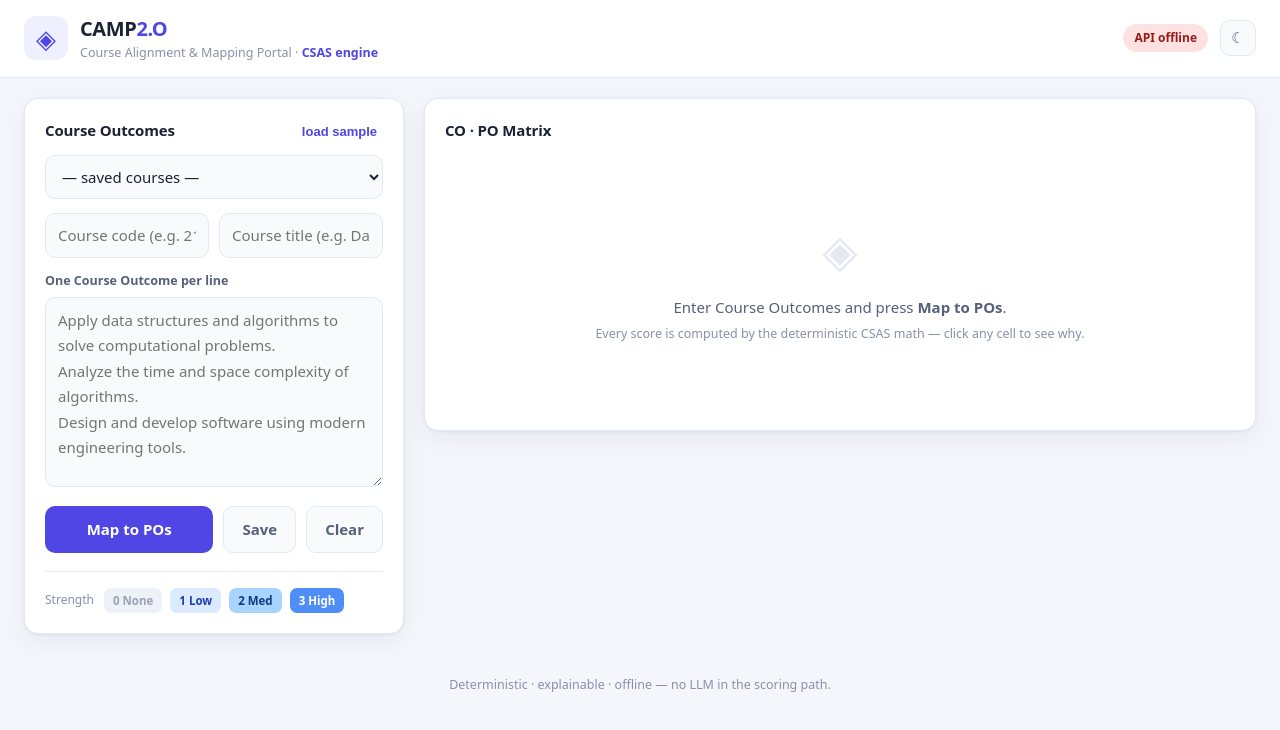
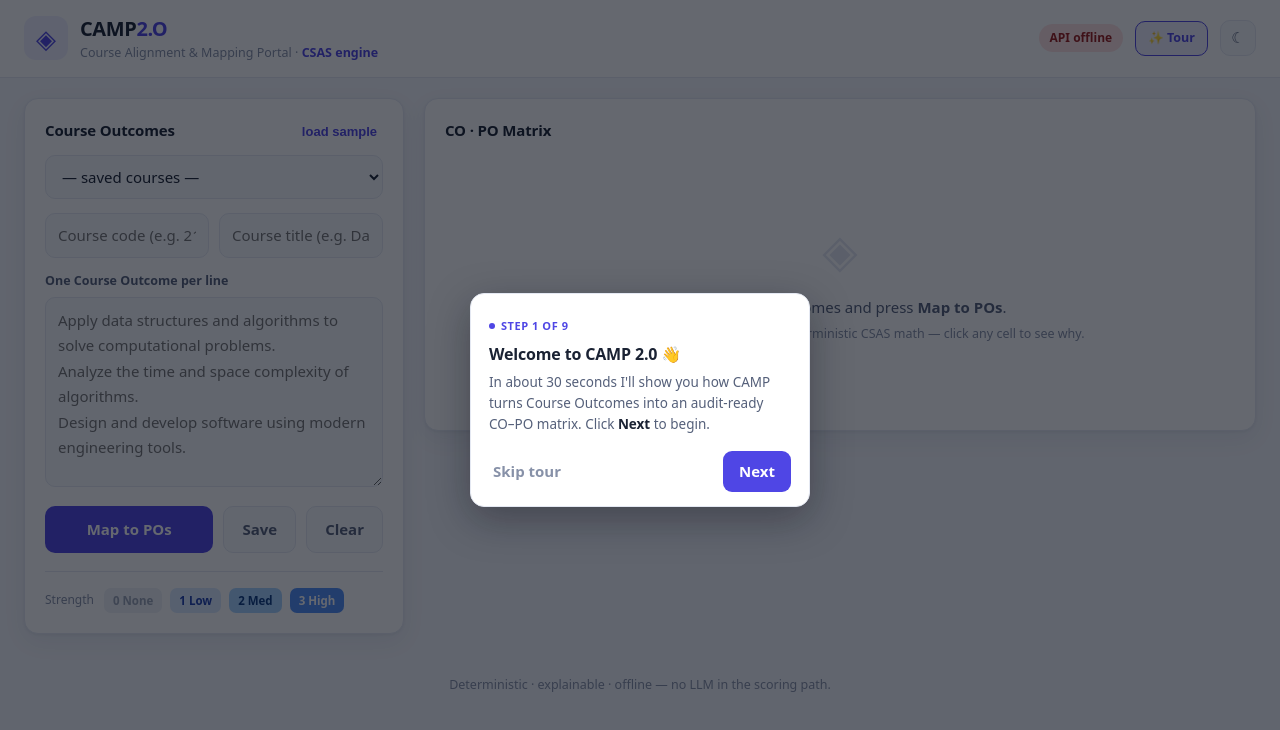
Before and after one commit to Rushit895/CAMP_2.0, a plain HTML site: page frontend/index.html in a window 1280 px wide. Drawn offline with Linux system fonts and the light colour scheme; no server answers.

Commit message:
Add guided in-app walkthrough (interactive product tour)
- tour.js/tour.css: a 9-step spotlight tour that drives the real app — loads
  sample COs, runs the CSAS mapping, opens a cell's explainability drawer, and
  highlights the Bloom badge, export, and save features. Back/Next/Skip, keyboard
  nav, progress counter, spotlight + popover with smart placement.
- Auto-starts on first visit or ?tour=1; replayable via a new header 'Tour' button;
  remembers completion in localStorage and cleans the URL param.
- Landing page primary CTAs now deep-link to /app/?tour=1 so portfolio visitors
  are walked through the project on arrival.

```diff
--- a/frontend/index.html
+++ b/frontend/index.html
@@ -5,6 +5,7 @@
   <meta name="viewport" content="width=device-width, initial-scale=1" />
   <title>CAMP2.O — CO·PO Mapping</title>
   <link rel="stylesheet" href="styles.css?v=3" />
+  <link rel="stylesheet" href="tour.css?v=1" />
 </head>
 <body>
   <header class="topbar">
@@ -17,6 +18,7 @@
     </a>
     <div class="topbar-right">
       <span id="apiStatus" class="pill pill-muted">checking API…</span>
+      <button id="tourBtn" title="Take a guided tour">✨ Tour</button>
       <button id="themeToggle" class="icon-btn" title="Toggle theme" aria-label="Toggle theme">☾</button>
     </div>
   </header>
@@ -104,5 +106,6 @@ Design and develop software using modern engineering tools."></textarea>
   </footer>
 
   <script src="app.js?v=3"></script>
+  <script src="tour.js?v=1"></script>
 </body>
 </html>
--- /dev/null
+++ b/frontend/tour.css
@@ -0,0 +1,50 @@
+/* Guided product tour — spotlight overlay + popover. Theme-aware via styles.css vars. */
+
+#tourBtn {
+  background: var(--accent-soft); border: 1px solid var(--accent);
+  color: var(--accent); border-radius: 10px; padding: 7px 12px;
+  font: inherit; font-size: 12.5px; font-weight: 700; cursor: pointer;
+  display: inline-flex; align-items: center; gap: 5px; transition: .15s; white-space: nowrap;
+}
+#tourBtn:hover { filter: brightness(1.05); box-shadow: 0 0 0 3px var(--accent-soft); }
+
+#tourBlocker { position: fixed; inset: 0; z-index: 9998; background: transparent; }
+
+#tourSpotlight {
+  position: fixed; z-index: 9999; border-radius: 12px; pointer-events: none;
+  box-shadow: 0 0 0 9999px rgba(8, 12, 24, .62);
+  transition: all .3s cubic-bezier(.4, 0, .2, 1);
+}
+#tourSpotlight.spot-none { /* centered steps: no hole, full dim */
+  left: 50%; top: 50%; width: 0; height: 0; border-radius: 0;
+}
+
+#tourPop {
+  position: fixed; z-index: 10000; width: 340px; max-width: calc(100vw - 24px);
+  background: var(--panel); border: 1px solid var(--border); border-radius: 14px;
+  box-shadow: 0 12px 40px rgba(8, 12, 24, .35); padding: 18px 18px 14px; color: var(--ink);
+  animation: tourIn .2s ease;
+}
+@keyframes tourIn { from { opacity: 0; transform: translateY(6px); } to { opacity: 1; transform: translateY(0); } }
+
+.tour-progress {
+  display: inline-flex; align-items: center; gap: 6px;
+  font-size: 11px; font-weight: 700; color: var(--accent);
+  text-transform: uppercase; letter-spacing: .05em; margin-bottom: 8px;
+}
+.tour-progress .tour-dot { width: 6px; height: 6px; border-radius: 50%; background: var(--accent); }
+.tour-title { margin: 0 0 6px; font-size: 16px; font-weight: 700; letter-spacing: -.01em; }
+.tour-body { margin: 0 0 16px; font-size: 13.5px; line-height: 1.55; color: var(--ink-soft); }
+.tour-body b { color: var(--ink); font-weight: 700; }
+
+.tour-controls { display: flex; align-items: center; justify-content: space-between; gap: 10px; }
+.tour-nav { display: flex; gap: 8px; }
+.tour-controls button { font: inherit; font-weight: 600; cursor: pointer; border-radius: 9px; transition: .15s; }
+.tour-skip { background: none; border: none; color: var(--muted); font-size: 12.5px; padding: 8px 4px; }
+.tour-skip:hover { color: var(--ink-soft); }
+.tour-back { background: var(--panel-2); border: 1px solid var(--border); color: var(--ink-soft); padding: 8px 14px; }
+.tour-back:hover { color: var(--ink); }
+.tour-next { background: var(--accent); border: none; color: #fff; padding: 8px 16px; }
+.tour-next:hover { filter: brightness(1.07); }
+
+@media (max-width: 640px) { #tourPop { width: calc(100vw - 24px); } }
--- /dev/null
+++ b/frontend/tour.js
@@ -0,0 +1,198 @@
+'use strict';
+/* Guided product tour for CAMP 2.0.
+   Drives the real app — loads sample COs, runs the mapping, opens a cell's
+   explanation — so a first-time viewer feels personally walked through it.
+   Depends on globals defined in app.js (runMapping, closeDrawer). */
+(function () {
+  const wait = (ms) => new Promise((r) => setTimeout(r, ms));
+
+  const SAMPLE = [
+    'Apply data structures and algorithms to solve computational problems efficiently.',
+    'Analyze the time complexity and space complexity of algorithms.',
+    'Design and develop a software system using modern engineering tools.',
+    'Communicate technical results effectively through reports and presentations.',
+  ];
+
+  // ---- actions the tour performs on the real app -------------------------
+  function fillSample() {
+    const code = document.getElementById('courseCode');
+    const title = document.getElementById('courseTitle');
+    const cos = document.getElementById('cosInput');
+    if (code && !code.value) code.value = '21CS42';
+    if (title && !title.value) title.value = 'Data Structures & Algorithms';
+    if (cos) cos.value = SAMPLE.join('\n');
+  }
+  async function runMap() {
+    if (typeof window.runMapping === 'function') await window.runMapping();
+    else document.getElementById('mapBtn')?.click();
+    await wait(150);
+  }
+  function openStrongCell() {
+    const cell = document.querySelector('#matrix .cell.lvl-3')
+      || document.querySelector('#matrix .cell.lvl-2');
+    if (cell) cell.click();
+  }
+  function closeDrawerSafe() {
+    if (typeof window.closeDrawer === 'function') window.closeDrawer();
+    else {
+      document.getElementById('drawer')?.setAttribute('hidden', '');
+      document.getElementById('scrim')?.setAttribute('hidden', '');
+    }
+  }
+
+  // ---- steps -------------------------------------------------------------
+  const STEPS = [
+    { center: true, title: 'Welcome to CAMP 2.0 👋',
+      body: "In about 30 seconds I'll show you how CAMP turns Course Outcomes into an audit-ready CO–PO matrix. Click <b>Next</b> to begin." },
+    { target: '#cosInput', title: '1 · Enter Course Outcomes',
+      body: "Type your outcomes here, one per line. I've loaded a few real examples for you.",
+      before: () => fillSample() },
+    { target: '#mapBtn', title: '2 · Run the engine',
+      body: 'Press <b>Map to POs</b> and the deterministic CSAS engine scores every CO against all 12 Program Outcomes — no AI black box, and the same result every time.' },
+    { target: '#matrixWrap', title: '3 · Your CO–PO matrix',
+      body: 'Each cell is a strength from <b>0 to 3</b>, colour-coded. Rows are your COs; columns are PO1–PO12.',
+      before: async () => { await runMap(); } },
+    { target: '#drawer', pad: 0, title: "4 · See the 'why'",
+      body: 'Click any cell for the full breakdown — semantic score, lexical affinity, Bloom gate, and a plain-English reason. This is what makes the matrix defensible in an audit.',
+      before: async () => { openStrongCell(); await wait(260); } },
+    { target: '.bloom-badge', title: '5 · Bloom-aware',
+      body: 'Every CO’s Bloom level (Remember → Create) shapes how strongly it can map to higher-order outcomes.',
+      before: () => closeDrawerSafe() },
+    { target: '#exportBtn', title: '6 · Export the report',
+      body: 'Download an accreditation-ready <b>DOCX</b> — the matrix plus a justification appendix for every cell.' },
+    { target: '.saved-bar', title: '7 · Save & reload',
+      body: 'Save a course and pull it back anytime from this dropdown.' },
+    { center: true, title: "That's the whole flow 🎉",
+      body: "Now it's yours to explore. Replay this tour anytime with the <b>✨ Tour</b> button up top." },
+  ];
+
+  // ---- engine ------------------------------------------------------------
+  let els = null, current = 0, active = false;
+
+  function build() {
+    const blocker = document.createElement('div'); blocker.id = 'tourBlocker';
+    const spot = document.createElement('div'); spot.id = 'tourSpotlight';
+    const pop = document.createElement('div'); pop.id = 'tourPop';
+    pop.innerHTML =
+      '<div class="tour-progress"><span class="tour-dot"></span><span class="tour-count"></span></div>' +
+      '<h3 class="tour-title"></h3><p class="tour-body"></p>' +
+      '<div class="tour-controls"><button class="tour-skip">Skip tour</button>' +
+      '<div class="tour-nav"><button class="tour-back">Back</button>' +
+      '<button class="tour-next">Next</button></div></div>';
+    document.body.append(blocker, spot, pop);
+    els = {
+      blocker, spot, pop,
+      count: pop.querySelector('.tour-count'), title: pop.querySelector('.tour-title'),
+      body: pop.querySelector('.tour-body'), back: pop.querySelector('.tour-back'),
+      next: pop.querySelector('.tour-next'), skip: pop.querySelector('.tour-skip'),
+    };
+    els.next.addEventListener('click', next);
+    els.back.addEventListener('click', back);
+    els.skip.addEventListener('click', end);
+    window.addEventListener('keydown', onKey);
+    window.addEventListener('resize', reposition);
+  }
+
+  function positionSpot(rect, pad) {
+    if (!rect) { els.spot.classList.add('spot-none'); return; }
+    els.spot.classList.remove('spot-none');
+    els.spot.style.left = (rect.left - pad) + 'px';
+    els.spot.style.top = (rect.top - pad) + 'px';
+    els.spot.style.width = (rect.width + pad * 2) + 'px';
+    els.spot.style.height = (rect.height + pad * 2) + 'px';
+  }
+
+  function positionPop(rect) {
+    const pop = els.pop, gap = 14, m = 12, vw = innerWidth, vh = innerHeight;
+    pop.style.visibility = 'hidden';
+    const pw = pop.offsetWidth, ph = pop.offsetHeight;
+    let left, top;
+    if (!rect) { left = (vw - pw) / 2; top = (vh - ph) / 2; }
+    else {
+      const s = { below: vh - rect.bottom, above: rect.top, right: vw - rect.right, left: rect.left };
+      const pos = s.below >= ph + gap ? 'below' : s.above >= ph + gap ? 'above'
+        : s.right >= pw + gap ? 'right' : s.left >= pw + gap ? 'left' : 'below';
+      if (pos === 'below') { top = rect.bottom + gap; left = rect.left; }
+      else if (pos === 'above') { top = rect.top - ph - gap; left = rect.left; }
+      else if (pos === 'right') { left = rect.right + gap; top = rect.top; }
+      else { left = rect.left - pw - gap; top = rect.top; }
+      left = Math.max(m, Math.min(left, vw - pw - m));
+      top = Math.max(m, Math.min(top, vh - ph - m));
+    }
+    pop.style.left = left + 'px'; pop.style.top = top + 'px';
+    pop.style.visibility = 'visible';
+  }
+
+  let lastRect = null;
+  function reposition() {
+    const step = STEPS[current];
+    const t = step && step.target ? document.querySelector(step.target) : null;
+    lastRect = t ? t.getBoundingClientRect() : null;
+    positionSpot(lastRect, step ? (step.pad ?? 8) : 8);
+    positionPop(lastRect);
+  }
+
+  async function showStep(i) {
+    const step = STEPS[i]; current = i;
+    if (step.before) { try { await step.before(); } catch (e) { /* keep going */ } }
+
+    let target = step.target ? document.querySelector(step.target) : null;
+    if (step.target) {
+      // treat as hidden if missing, [hidden], or zero-size — but NOT via offsetParent
+      // (fixed-position elements like the drawer always report offsetParent === null)
+      const r = target && target.getBoundingClientRect();
+      const invisible = !target || target.hasAttribute('hidden') || (r.width === 0 && r.height === 0);
+      if (invisible) return next();
+    }
+    if (target) { target.scrollIntoView({ behavior: 'smooth', block: 'center' }); await wait(320); }
+
+    lastRect = target ? target.getBoundingClientRect() : null;
+    els.count.textContent = 'Step ' + (i + 1) + ' of ' + STEPS.length;
+    els.title.textContent = step.title;
+    els.body.innerHTML = step.body;
+    els.back.style.visibility = i === 0 ? 'hidden' : 'visible';
+    els.next.textContent = i === STEPS.length - 1 ? 'Finish' : 'Next';
+    positionSpot(lastRect, step.pad ?? 8);
+    positionPop(lastRect);
+  }
+
+  function next() { if (current < STEPS.length - 1) showStep(current + 1); else end(); }
+  function back() { if (current > 0) showStep(current - 1); }
+  function onKey(e) {
+    if (!active) return;
+    if (e.key === 'Escape') end();
+    else if (e.key === 'ArrowRight') next();
+    else if (e.key === 'ArrowLeft') back();
+  }
+
+  function end() {
+    active = false;
+    window.removeEventListener('keydown', onKey);
+    window.removeEventListener('resize', reposition);
+    [els?.blocker, els?.spot, els?.pop].forEach((n) => n && n.remove());
+    els = null;
+    localStorage.setItem('camp-tour-done', '1');
+    // clean ?tour=1 so a refresh doesn't re-trigger
+    if (new URLSearchParams(location.search).get('tour')) {
+      history.replaceState(null, '', location.pathname);
+    }
+  }
+
+  function start() {
+    if (active) return;
+    active = true; current = 0;
+    build();
+    showStep(0);
+  }
+  window.startCampTour = start;
+
+  function maybeAutoStart() {
+    const forced = new URLSearchParams(location.search).get('tour') === '1';
+    if (forced || !localStorage.getItem('camp-tour-done')) setTimeout(start, 600);
+  }
+
+  document.addEventListener('DOMContentLoaded', () => {
+    document.getElementById('tourBtn')?.addEventListener('click', start);
+  });
+  window.addEventListener('load', maybeAutoStart);
+})();
```
Also changed, not shown: frontend/landing.html (+3 -3 lines).
